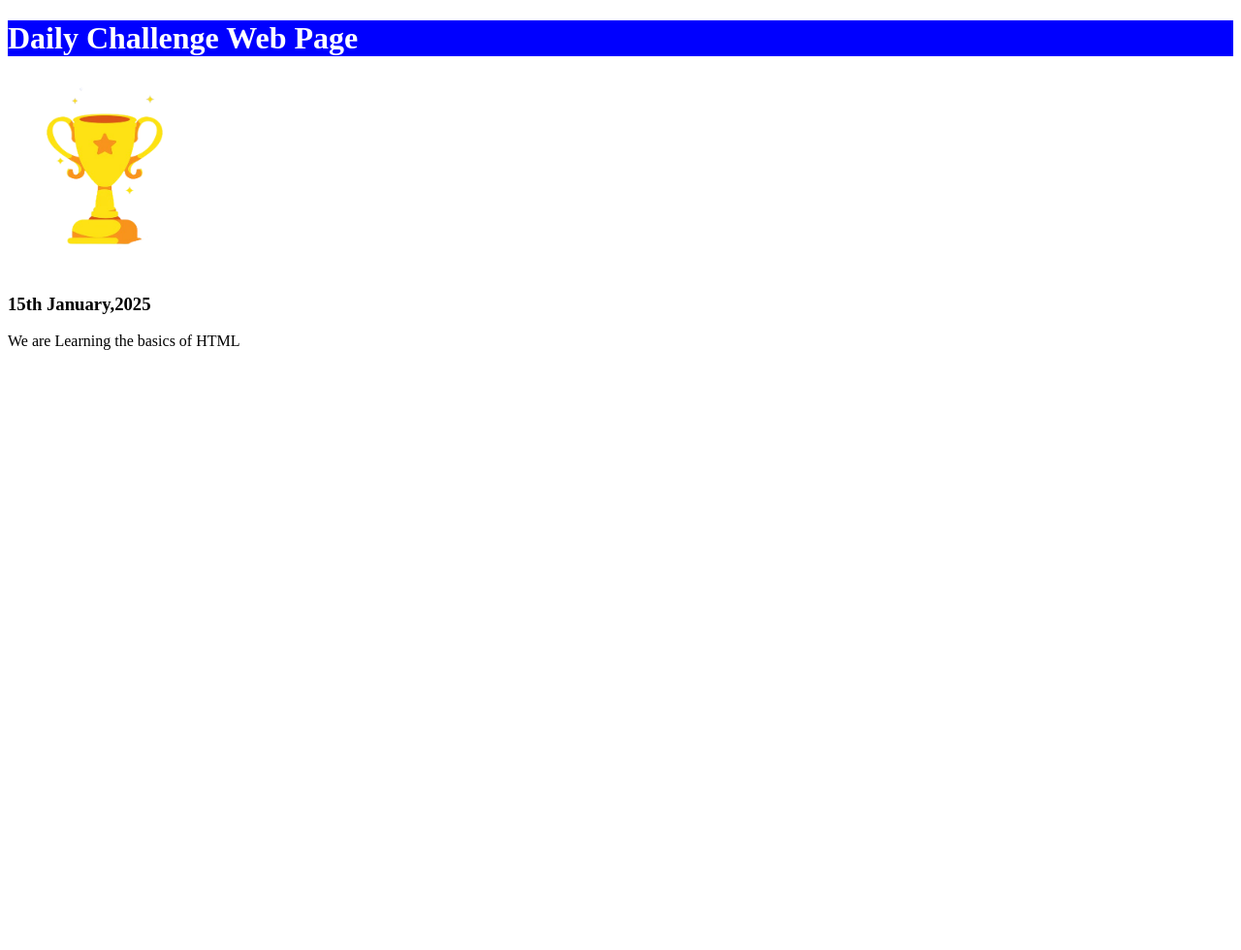
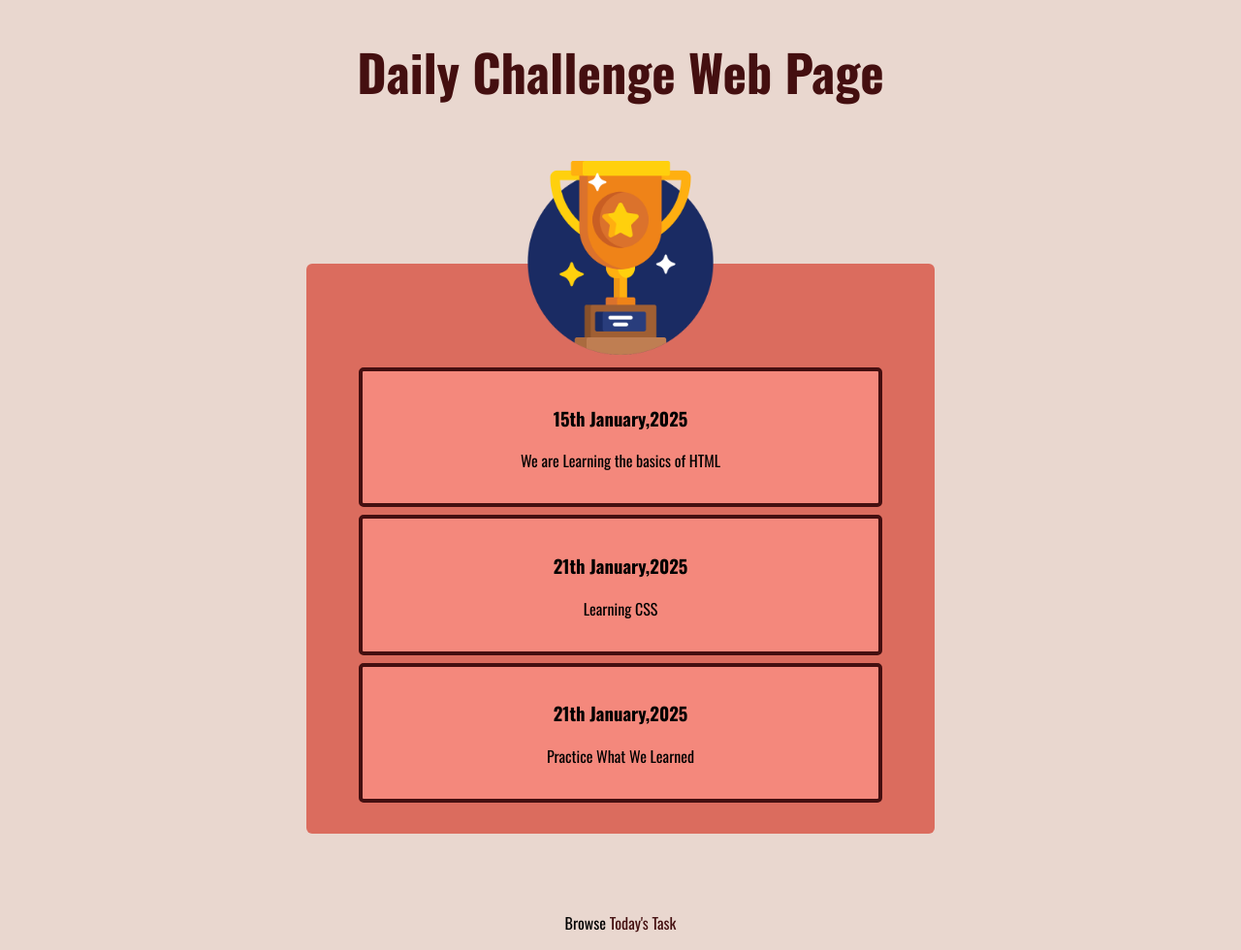
Before and after one commit to DPCODES1/MERN-BATCH-2, a plain HTML site: page Daily Challenge Web Page/index.html in a window 1280 px wide. Shown: the whole page at 97% size. Before the commit the page ends 800 px from the top, so only its background shows below. Drawn offline with nearby package versions, Linux system fonts and the light colour scheme.

Commit message:
added Daily Challenge Web Page

```diff
--- a/Daily Challenge Web Page/index.css
+++ b/Daily Challenge Web Page/index.css
@@ -1,8 +1,63 @@
-h1 {
-    background-color: blue;
-    color: white;
+@import url('https://fonts.googleapis.com/css2?family=Oswald:wght@200..700&display=swap');
+
+body {
+    font-family: "Oswald";
+    background-color: rgb(233, 215, 207);
+}
+
+header h1 {
+    color: rgb(68,15,16);
+    font-size: 52px;
+    text-align: center;
+    font-weight: bold;
+}
+
+main ol {
+    padding: 0;
+    margin: 0;
+    list-style: none;
+}
+
+li {
+    background-color: rgb(244,136,124);
+    max-width: 500px;
+    padding: 16px;
+    margin: 8px auto;
+    border-radius: 5px;
+    border: 4px solid rgb(68,15,16);
+    /* border-width: 1px 2px 3px 10px;
+    border-style: solid dashed dotted double;
+    border-color: red green blue orange; */
+}
+
+main {
+    text-align: center;
+    background-color: rgb(219,108,94);
+    padding: 24px;
+    margin: 160px auto 80px auto;
+    max-width: 600px;
+    border-radius: 6px;
 }
 
 img {
     width: 200px;
+    margin-top: -130px;
 }
+
+footer p {
+    text-align: center;
+}
+
+footer a {
+    text-decoration: none;
+    color: rgb(68,15,16);
+}
+
+footer a:hover {
+    color: rgb(118, 7, 9);
+}
+
+/*
+a[target="_blank"] {
+    color: red;
+} */
--- a/Daily Challenge Web Page/index.html
+++ b/Daily Challenge Web Page/index.html
@@ -16,9 +16,24 @@
     </header>
     <main>
       <!-- <h1>Hello</h1> -->
-      <img src="assets/trophy-dummy.png" />
-      <h3>15th January,2025</h3>
-      <p>We are Learning the basics of HTML</p>
+      <img src="assets/trophy (1).png" />
+      <ol>
+        <li>
+          <h3>15th January,2025</h3>
+          <p>We are Learning the basics of HTML</p>
+        </li>
+        <li>
+          <h3>21th January,2025</h3>
+          <p>Learning CSS</p>
+        </li>
+        <li>
+          <h3>21th January,2025</h3>
+          <p>Practice What We Learned</p>
+        </li>
+      </ol>
     </main>
+    <footer>
+      <p>Browse <a target="_blank" href="todayTask.html">Today's Task</a></p>
+    </footer>
   </body>
 </html>
```
Also changed, not shown: Daily Challenge Web Page/todayTask.html (added, +11 -0 lines), Daily Challenge Web Page/assets/trophy (1).png (added), Daily Challenge Web Page/assets/trophy.png (added), git basics/initial-commit.txt (added).
